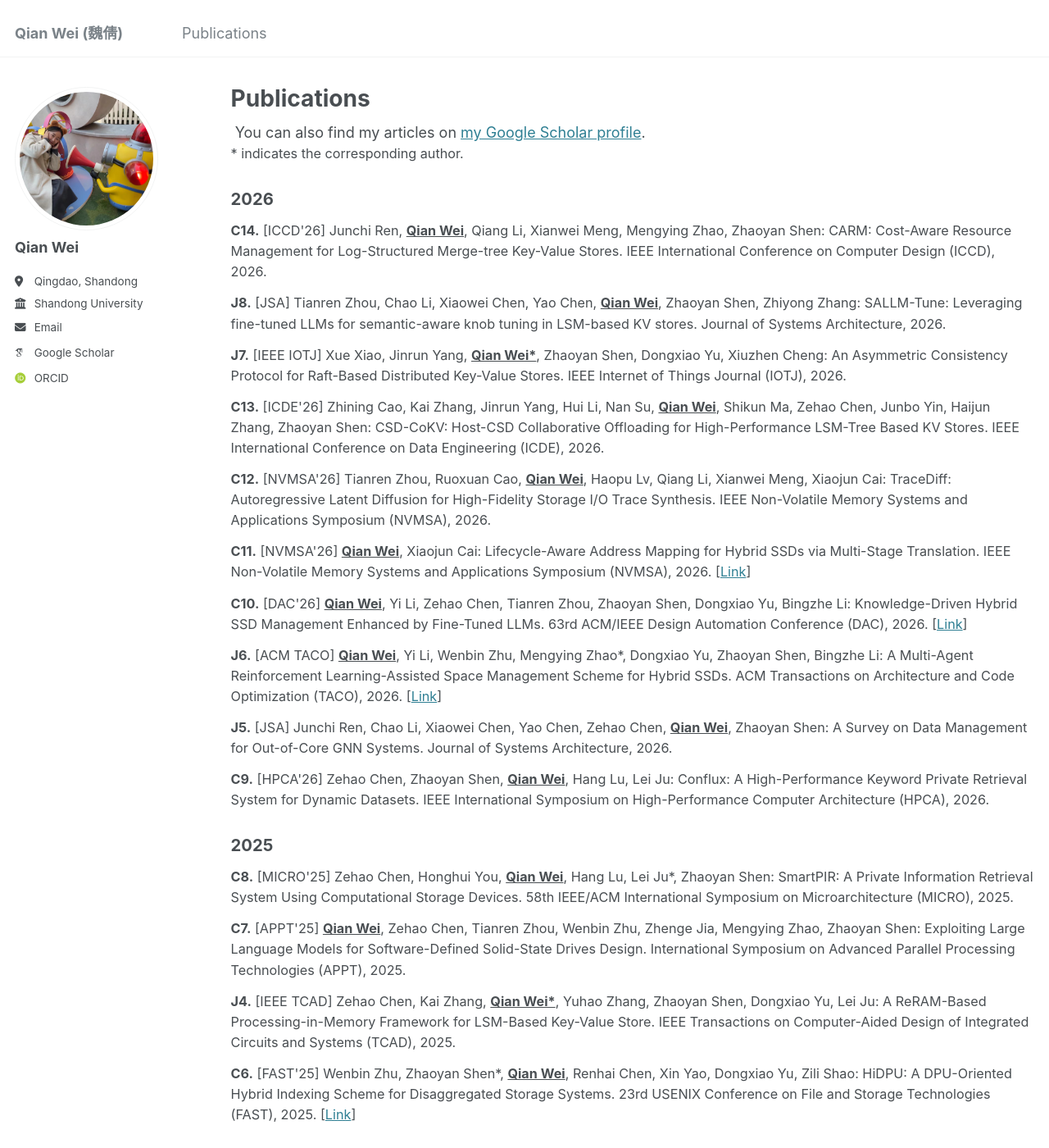
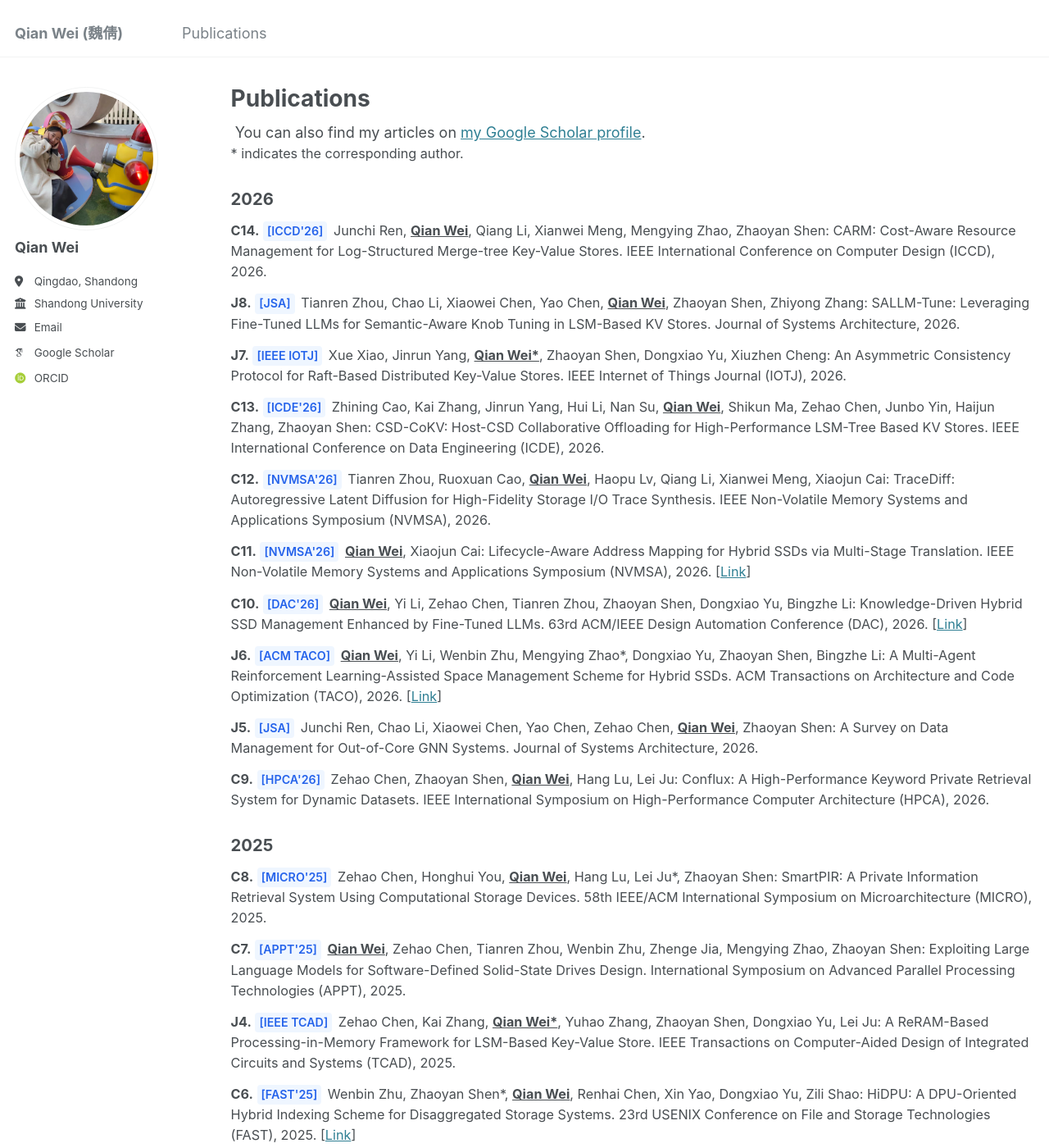
Before and after one commit to starry12/starry12.github.io, a Jekyll site: the page built from _pages/publications.html, in a window 1280 px wide and 1400 px high. Shown: the whole window at 82% size. Built offline with Jekyll 4.4.1, drawn with Linux system fonts in a browser that asks for light colours; some web fonts are replaced; some of the changed text lies outside the part shown.

Commit message:
Update publications.html

```diff
--- a/_pages/publications.html
+++ b/_pages/publications.html
@@ -34,6 +34,17 @@ author_profile: true
   font-weight: bold;
   text-decoration: underline;
 }
+
+.publications .venue {
+  display: inline-block;
+  font-size: 0.88em;
+  font-weight: 600;
+  color: #2563eb;
+  background-color: #eff6ff;
+  padding: 1px 5px;
+  border-radius: 4px;
+  margin-right: 3px;
+}
 </style>
 
 <div class="publications">
@@ -45,42 +56,48 @@ author_profile: true
 <h2>2026</h2>
 
 <p>
-<strong>C14.</strong> [ICCD'26]
+<strong>C14.</strong>
+<span class="venue">[ICCD'26]</span>
 Junchi Ren, <span class="me">Qian Wei</span>, Qiang Li, Xianwei Meng, Mengying Zhao, Zhaoyan Shen:
 CARM: Cost-Aware Resource Management for Log-Structured Merge-tree Key-Value Stores.
 IEEE International Conference on Computer Design (ICCD), 2026.
 </p>
 
 <p>
-<strong>J8.</strong> [JSA]
+<strong>J8.</strong>
+<span class="venue">[JSA]</span>
 Tianren Zhou, Chao Li, Xiaowei Chen, Yao Chen, <span class="me">Qian Wei</span>, Zhaoyan Shen, Zhiyong Zhang:
-SALLM-Tune: Leveraging fine-tuned LLMs for semantic-aware knob tuning in LSM-based KV stores.
+SALLM-Tune: Leveraging Fine-Tuned LLMs for Semantic-Aware Knob Tuning in LSM-Based KV Stores.
 Journal of Systems Architecture, 2026.
 </p>
 
 <p>
-<strong>J7.</strong> [IEEE IOTJ]
+<strong>J7.</strong>
+<span class="venue">[IEEE IOTJ]</span>
 Xue Xiao, Jinrun Yang, <span class="me">Qian Wei*</span>, Zhaoyan Shen, Dongxiao Yu, Xiuzhen Cheng:
 An Asymmetric Consistency Protocol for Raft-Based Distributed Key-Value Stores.
 IEEE Internet of Things Journal (IOTJ), 2026.
 </p>
 
 <p>
-<strong>C13.</strong> [ICDE'26]
+<strong>C13.</strong>
+<span class="venue">[ICDE'26]</span>
 Zhining Cao, Kai Zhang, Jinrun Yang, Hui Li, Nan Su, <span class="me">Qian Wei</span>, Shikun Ma, Zehao Chen, Junbo Yin, Haijun Zhang, Zhaoyan Shen:
 CSD-CoKV: Host-CSD Collaborative Offloading for High-Performance LSM-Tree Based KV Stores.
 IEEE International Conference on Data Engineering (ICDE), 2026.
 </p>
 
 <p>
-<strong>C12.</strong> [NVMSA'26]
+<strong>C12.</strong>
+<span class="venue">[NVMSA'26]</span>
 Tianren Zhou, Ruoxuan Cao, <span class="me">Qian Wei</span>, Haopu Lv, Qiang Li, Xianwei Meng, Xiaojun Cai:
 TraceDiff: Autoregressive Latent Diffusion for High-Fidelity Storage I/O Trace Synthesis.
 IEEE Non-Volatile Memory Systems and Applications Symposium (NVMSA), 2026.
 </p>
 
 <p>
-<strong>C11.</strong> [NVMSA'26]
+<strong>C11.</strong>
+<span class="venue">[NVMSA'26]</span>
 <span class="me">Qian Wei</span>, Xiaojun Cai:
 Lifecycle-Aware Address Mapping for Hybrid SSDs via Multi-Stage Translation.
 IEEE Non-Volatile Memory Systems and Applications Symposium (NVMSA), 2026.
@@ -88,7 +105,8 @@ IEEE Non-Volatile Memory Systems and Applications Symposium (NVMSA), 2026.
 </p>
 
 <p>
-<strong>C10.</strong> [DAC'26]
+<strong>C10.</strong>
+<span class="venue">[DAC'26]</span>
 <span class="me">Qian Wei</span>, Yi Li, Zehao Chen, Tianren Zhou, Zhaoyan Shen, Dongxiao Yu, Bingzhe Li:
 Knowledge-Driven Hybrid SSD Management Enhanced by Fine-Tuned LLMs.
 63rd ACM/IEEE Design Automation Conference (DAC), 2026.
@@ -96,7 +114,8 @@ Knowledge-Driven Hybrid SSD Management Enhanced by Fine-Tuned LLMs.
 </p>
 
 <p>
-<strong>J6.</strong> [ACM TACO]
+<strong>J6.</strong>
+<span class="venue">[ACM TACO]</span>
 <span class="me">Qian Wei</span>, Yi Li, Wenbin Zhu, Mengying Zhao*, Dongxiao Yu, Zhaoyan Shen, Bingzhe Li:
 A Multi-Agent Reinforcement Learning-Assisted Space Management Scheme for Hybrid SSDs.
 ACM Transactions on Architecture and Code Optimization (TACO), 2026.
@@ -104,14 +123,16 @@ ACM Transactions on Architecture and Code Optimization (TACO), 2026.
 </p>
 
 <p>
-<strong>J5.</strong> [JSA]
+<strong>J5.</strong>
+<span class="venue">[JSA]</span>
 Junchi Ren, Chao Li, Xiaowei Chen, Yao Chen, Zehao Chen, <span class="me">Qian Wei</span>, Zhaoyan Shen:
 A Survey on Data Management for Out-of-Core GNN Systems.
 Journal of Systems Architecture, 2026.
 </p>
 
 <p>
-<strong>C9.</strong> [HPCA'26]
+<strong>C9.</strong>
+<span class="venue">[HPCA'26]</span>
 Zehao Chen, Zhaoyan Shen, <span class="me">Qian Wei</span>, Hang Lu, Lei Ju:
 Conflux: A High-Performance Keyword Private Retrieval System for Dynamic Datasets.
 IEEE International Symposium on High-Performance Computer Architecture (HPCA), 2026.
@@ -121,28 +142,32 @@ IEEE International Symposium on High-Performance Computer Architecture (HPCA), 2
 <h2>2025</h2>
 
 <p>
-<strong>C8.</strong> [MICRO'25]
+<strong>C8.</strong>
+<span class="venue">[MICRO'25]</span>
 Zehao Chen, Honghui You, <span class="me">Qian Wei</span>, Hang Lu, Lei Ju*, Zhaoyan Shen:
 SmartPIR: A Private Information Retrieval System Using Computational Storage Devices.
 58th IEEE/ACM International Symposium on Microarchitecture (MICRO), 2025.
 </p>
 
 <p>
-<strong>C7.</strong> [APPT'25]
+<strong>C7.</strong>
+<span class="venue">[APPT'25]</span>
 <span class="me">Qian Wei</span>, Zehao Chen, Tianren Zhou, Wenbin Zhu, Zhenge Jia, Mengying Zhao, Zhaoyan Shen:
 Exploiting Large Language Models for Software-Defined Solid-State Drives Design.
 International Symposium on Advanced Parallel Processing Technologies (APPT), 2025.
 </p>
 
 <p>
-<strong>J4.</strong> [IEEE TCAD]
+<strong>J4.</strong>
+<span class="venue">[IEEE TCAD]</span>
 Zehao Chen, Kai Zhang, <span class="me">Qian Wei*</span>, Yuhao Zhang, Zhaoyan Shen, Dongxiao Yu, Lei Ju:
 A ReRAM-Based Processing-in-Memory Framework for LSM-Based Key-Value Store.
 IEEE Transactions on Computer-Aided Design of Integrated Circuits and Systems (TCAD), 2025.
 </p>
 
 <p>
-<strong>C6.</strong> [FAST'25]
+<strong>C6.</strong>
+<span class="venue">[FAST'25]</span>
 Wenbin Zhu, Zhaoyan Shen*, <span class="me">Qian Wei</span>, Renhai Chen, Xin Yao, Dongxiao Yu, Zili Shao:
 HiDPU: A DPU-Oriented Hybrid Indexing Scheme for Disaggregated Storage Systems.
 23rd USENIX Conference on File and Storage Technologies (FAST), 2025.
@@ -153,14 +178,16 @@ HiDPU: A DPU-Oriented Hybrid Indexing Scheme for Disaggregated Storage Systems.
 <h2>2024</h2>
 
 <p>
-<strong>C5.</strong> [ICCAD'24]
+<strong>C5.</strong>
+<span class="venue">[ICCAD'24]</span>
 <span class="me">Qian Wei</span>, Xiaosu Guo, Jie Wang, Zhaoyan Shen*, Dongxiao Yu, Zhiping Jia, Bingzhe Li:
 An Access Pattern-Aware Hybrid Learning-Based and Conventional Mapping for Solid-State Drives.
 IEEE/ACM International Conference on Computer-Aided Design (ICCAD), 2024.
 </p>
 
 <p>
-<strong>J3.</strong> [IEEE TCAD]
+<strong>J3.</strong>
+<span class="venue">[IEEE TCAD]</span>
 <span class="me">Qian Wei</span>, Zehao Chen, Xiaowei Chen, Yuhao Zhang, Xiaojun Cai, Zhiping Jia, Zhaoyan Shen*, Yi Wang, Zili Shao, Bingzhe Li:
 A Semantic-Integrated LSM-Tree-Based Key-Value Storage Engine for Blockchain Systems.
 IEEE Transactions on Computer-Aided Design of Integrated Circuits and Systems (TCAD),
@@ -169,14 +196,16 @@ vol. 43, no. 6, pp. 1794–1807, 2024.
 </p>
 
 <p>
-<strong>C4.</strong> [ICMC'24]
+<strong>C4.</strong>
+<span class="venue">[ICMC'24]</span>
 Zhaoyan Shen, Dehao Yu, <span class="me">Qian Wei*</span>, Kai Zhang, Zaigui Zhang, Liqiang Zhang, Mengying Zhao:
 ALSM: An Attribute-Aware LSM-Tree-Based Key-Value Store to Reduce I/O Amplification.
 IEEE International Conference on Meta Computing (ICMC), 2024.
 </p>
 
 <p>
-<strong>J2.</strong> [IEEE TCAD]
+<strong>J2.</strong>
+<span class="venue">[IEEE TCAD]</span>
 Tianyu Wang, Zizhan Chen, Wenbin Zhu, <span class="me">Qian Wei</span>, Zhaoyan Shen*, Zili Shao:
 A Bloom-Filter-Based Unique Address Checking Approach for DAG-Based Blockchain Systems.
 IEEE Transactions on Computer-Aided Design of Integrated Circuits and Systems (TCAD),
@@ -188,7 +217,8 @@ vol. 43, no. 1, pp. 85–98, 2024.
 <h2>2023</h2>
 
 <p>
-<strong>C3.</strong> [TUR-C'23]
+<strong>C3.</strong>
+<span class="venue">[TUR-C'23]</span>
 <span class="me">Qian Wei</span>, Zhaoyan Shen*:
 Improving Blockchain Scalability from Storage Perspective.
 ACM Turing Celebration Conference (TUR-C), 2023.
@@ -196,7 +226,8 @@ ACM Turing Celebration Conference (TUR-C), 2023.
 </p>
 
 <p>
-<strong>C2.</strong> [DAC'23]
+<strong>C2.</strong>
+<span class="venue">[DAC'23]</span>
 <span class="me">Qian Wei</span>, Yi Li, Zhiping Jia, Mengying Zhao, Zhaoyan Shen*, Bingzhe Li:
 Reinforcement Learning-Assisted Management for Convertible SSDs.
 60th ACM/IEEE Design Automation Conference (DAC), 2023.
@@ -207,7 +238,8 @@ Reinforcement Learning-Assisted Management for Convertible SSDs.
 <h2>2022</h2>
 
 <p>
-<strong>C1.</strong> [ICCAD'22]
+<strong>C1.</strong>
+<span class="venue">[ICCAD'22]</span>
 <span class="me">Qian Wei</span>, Zhaoyan Shen*, Yiheng Tong, Zhiping Jia, Lei Ju, Jiezhi Chen, Bingzhe Li:
 Re-LSM: A ReRAM-Based Processing-in-Memory Framework for LSM-Based Key-Value Store.
 IEEE/ACM International Conference on Computer-Aided Design (ICCAD), 2022.
@@ -215,7 +247,8 @@ IEEE/ACM International Conference on Computer-Aided Design (ICCAD), 2022.
 </p>
 
 <p>
-<strong>J1.</strong> [ACM TECS]
+<strong>J1.</strong>
+<span class="venue">[ACM TECS]</span>
 <span class="me">Qian Wei</span>, Bingzhe Li, Wanli Chang, Zhiping Jia, Zhaoyan Shen*, Zili Shao:
 A Survey of Blockchain Data Management Systems.
 ACM Transactions on Embedded Computing Systems (TECS),
```
